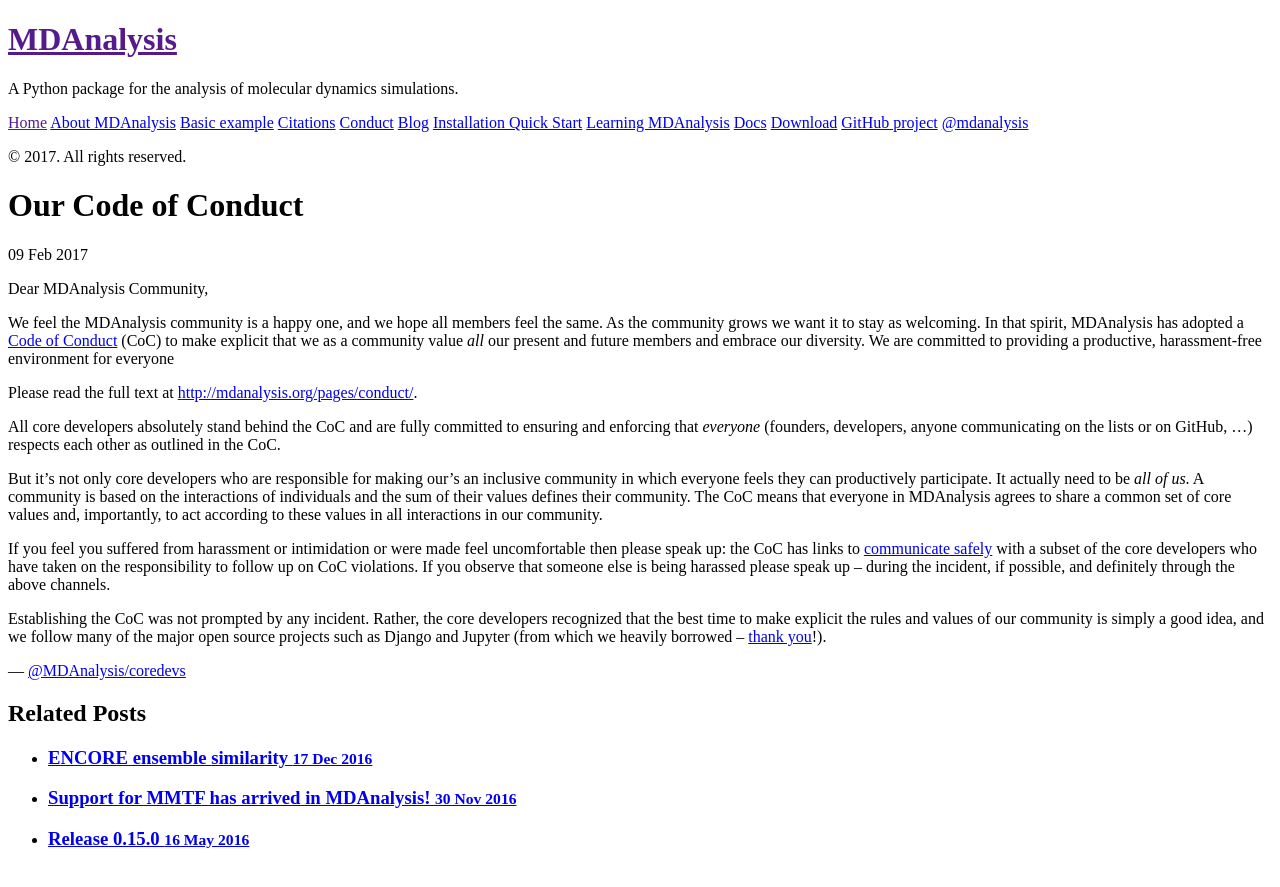
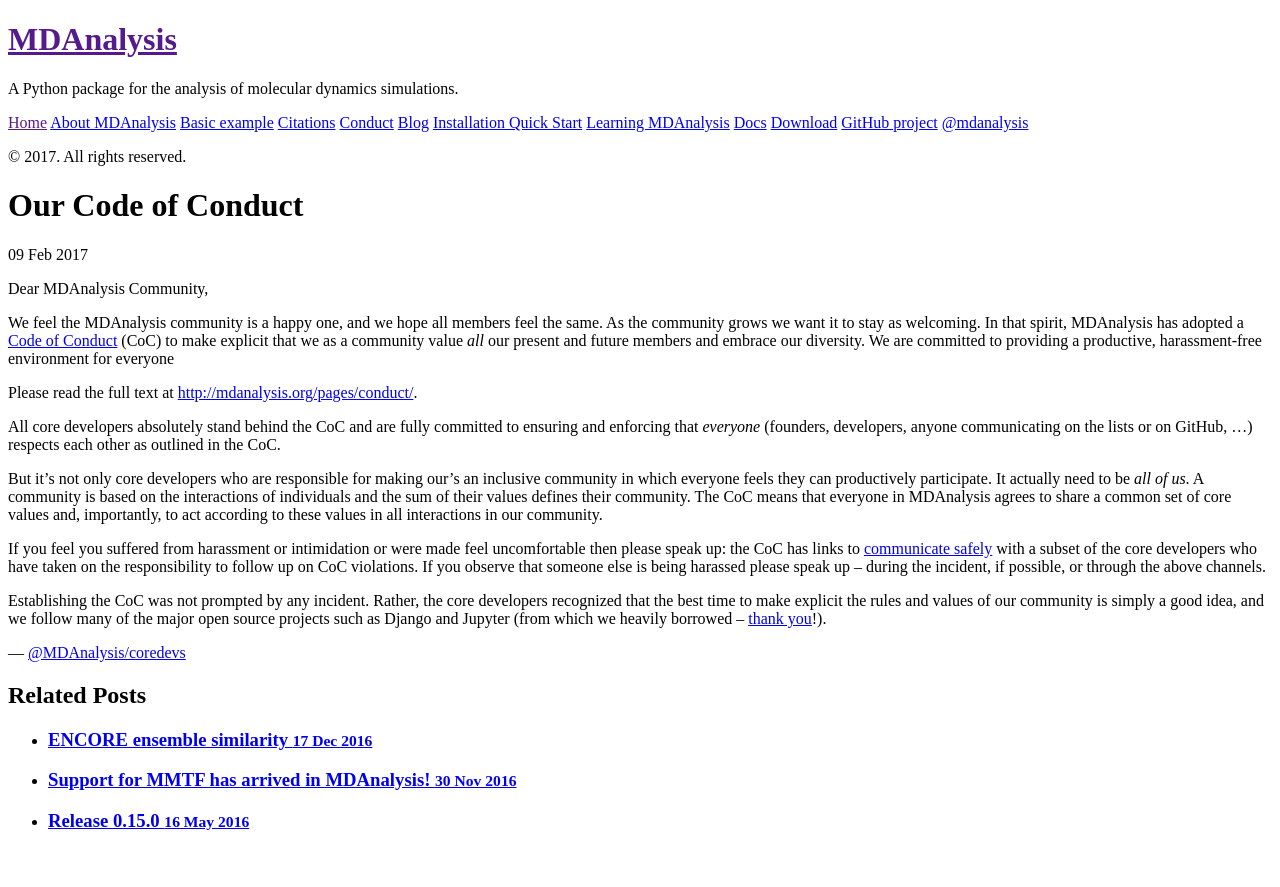
Before and after one commit to MDAnalysis/MDAnalysis.github.io, a Jekyll site: the page built from _posts/2017-02-09-CoC.md, in a window 1280 px wide. Shown: the top 887 px of the page. Built offline with Jekyll 4.4.1, drawn with Linux system fonts in a browser that asks for light colours.

Commit message:
addressed @kain88-de comment

```diff
--- a/_posts/2017-02-09-CoC.md
+++ b/_posts/2017-02-09-CoC.md
@@ -35,8 +35,8 @@ feel uncomfortable then please speak up: the CoC has links to
 [communicate safely]({{site.baseurl}}pages/conduct/#reporting) with a
 subset of the core developers who have taken on the responsibility to
 follow up on CoC violations. If you observe that someone else is being
-harassed please speak up – during the incident, if possible, and
-definitely through the above channels.
+harassed please speak up – during the incident, if possible, or
+through the above channels.
 
 Establishing the CoC was not prompted by any incident. Rather, the
 core developers recognized that the best time to make explicit the
```
